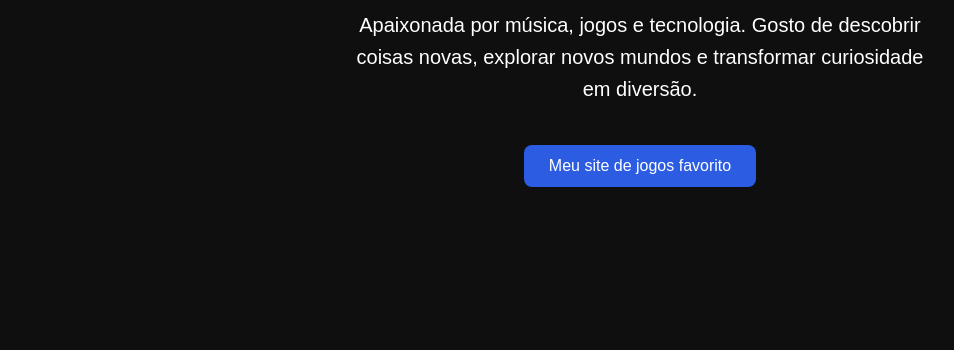
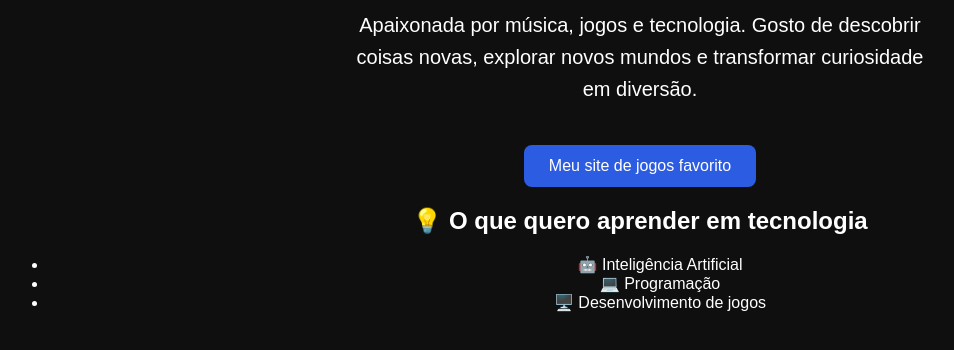
Before and after one commit to LanaSueiro/meu-portfolio, a plain HTML site: page index.html in a window 1280 px wide. Shown: the part 212-562 px from the top of the page, without its empty margins (0-954 px from the left). Drawn offline with Linux system fonts and the light colour scheme.

Commit message:
adicione objetivos de aprendizado

```diff
--- a/index.html
+++ b/index.html
@@ -55,6 +55,27 @@
     <a href="https://store.steampowered.com/" target="_blank">
          Meu site de jogos favorito
     </a>
+        <h2>💡 O que quero aprender em tecnologia</h2>
 
+    <ul>
+        <li>🤖 Inteligência Artificial</li>
+        <li>💻 Programação</li>
+        <li>🖥️ Desenvolvimento de jogos</li>
+    </ul>
+    <!--
+RESPOSTA DA ATIVIDADE:
+
+1. O que o Git diz sobre o index.html antes do git add?
+
+O Git informa que o arquivo index.html foi modificado,
+mas que as alterações ainda não foram adicionadas à staging area.
+
+2. O que acontece ao executar git commit -m "teste"
+sem executar git add depois de uma nova alteração?
+
+O Git informa que não há alterações adicionadas para o commit.
+A mensagem indica que é necessário executar git add para colocar
+as alterações na staging area antes de realizar o commit.
+-->
 </body>
 </html>
```
